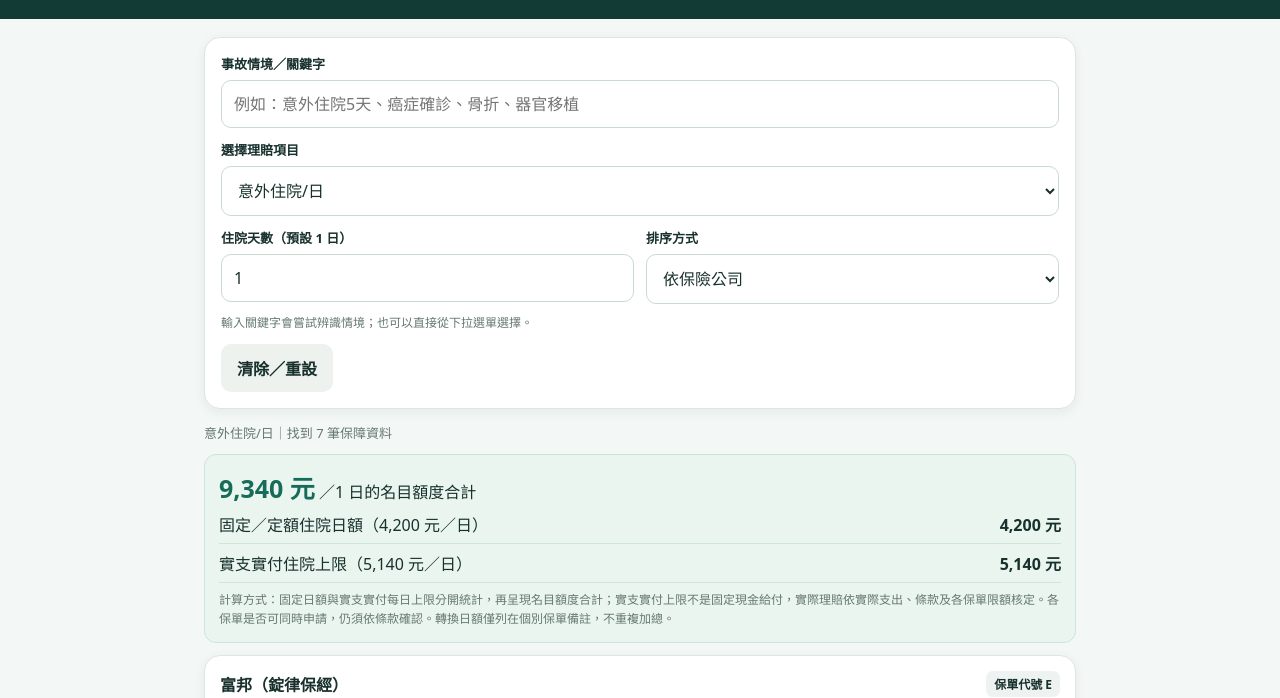
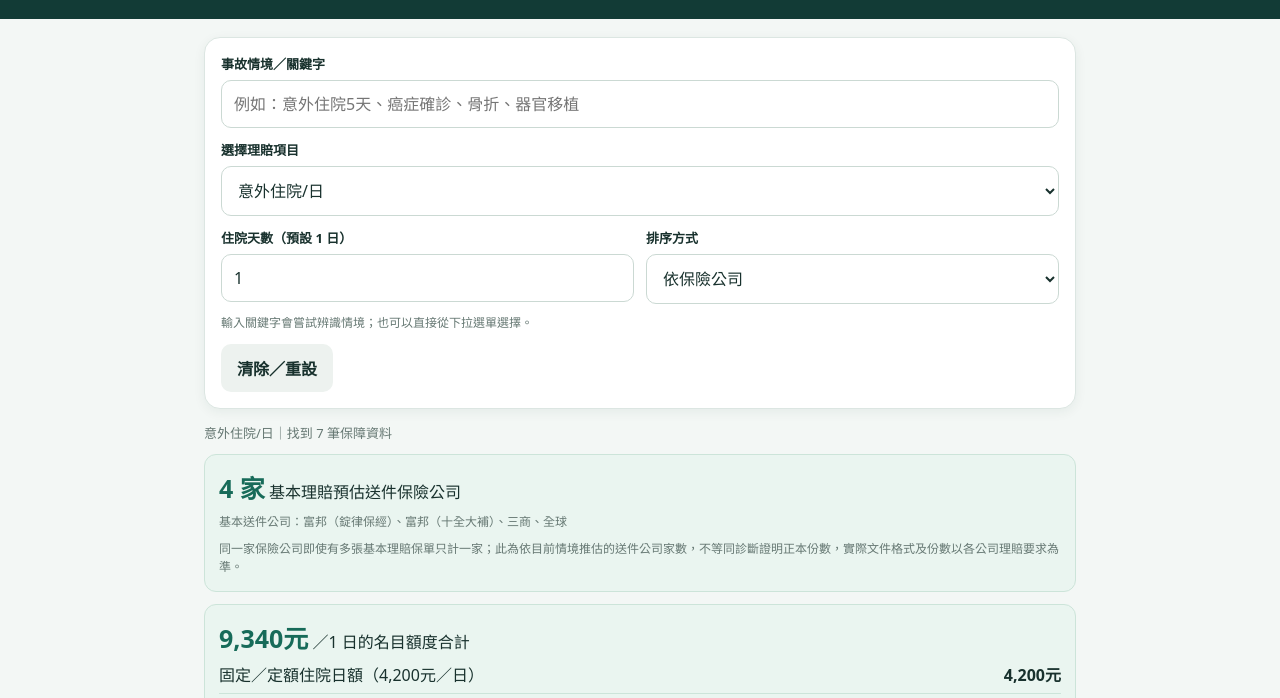
Before and after one commit to CHILL-HI/insurance2026, a plain HTML site: page index.html in a window 1280 px wide. Shown: the part 88-786 px from the top of the page. Drawn offline with Linux system fonts and the light colour scheme.

Commit message:
Add files via upload

```diff
--- a/index.html
+++ b/index.html
@@ -181,7 +181,19 @@ const sumConfigs = {
  "傷害保險顏面整形": {total:3000000, title:"顏面整形費用名目保額", lines:[["W10",3000000]], note:"須符合頭、臉、頸部治療後遺存顯著醜型及正式條款認定。"},
  "家庭成員意外責任險": {total:500000, title:"家庭成員意外責任名目保額", lines:[["W14",500000]], note:"責任險須先符合承保責任、事故及理賠條件，並非事故發生即定額給付。"}
 };
-const money = n => Math.round(n).toLocaleString("zh-TW") + " 元";
+function money(n){
+ const v=Math.round(Number(n)||0);
+ if(v<10000) return v.toLocaleString("zh-TW")+"元";
+ const wan=Math.floor(v/10000), rest=v%10000;
+ if(rest===0) return `${wan}萬元`;
+ const q=Math.floor(rest/1000), h=Math.floor((rest%1000)/100), t=Math.floor((rest%100)/10), u=rest%10;
+ let tail="";
+ if(q) tail+=`${q}千`;
+ if(h) tail+=`${h}百`;
+ if(t) tail+=`${t}十`;
+ if(u) tail+=`${u}`;
+ return `${wan}萬${tail}元`;
+}
 function appendSummary(out, cfg){
  const summary=document.createElement("section");summary.className="summary";
  const heading=document.createElement("div");heading.innerHTML=`<strong>${money(cfg.total)}</strong> <span>${cfg.title}</span>`;summary.appendChild(heading);
@@ -190,6 +202,11 @@ function appendSummary(out, cfg){
  const hint=document.createElement("div");hint.className="sumhint";hint.textContent=cfg.note;summary.appendChild(hint);out.appendChild(summary);
 }
 function isTerminatedDeathRow(r, scenario){return (scenario==="意外身故"||scenario==="疾病身故") && ["A","F","I","K"].includes(r.code)}
+function isSpecialPromptRow(r, scenario){
+ if(r.basis.includes("提示標籤") || r.item.includes("（提示）") || r.item.includes("（備註）")) return true;
+ if(["疾病住院/日","癌症住院/日"].includes(scenario) && r.code==="M") return true;
+ return false;
+}
 function render(){
  const selected=scenarioSelect.value;
  let rows=records.filter(r=>r.scenario===selected);
@@ -201,20 +218,40 @@ function render(){
  else if($("sort").value==="company") rows.sort((a,b)=>a.company.localeCompare(b.company,"zh-Hant")||a.code.localeCompare(b.code));
  const out=$("output");out.innerHTML="";
  const count=document.createElement("div");count.className="count";count.textContent=`${selected}｜找到 ${rows.length} 筆保障資料`;out.appendChild(count);
+  const baseClaimRows=rows.filter(r=>!isTerminatedDeathRow(r,selected) && !isSpecialPromptRow(r,selected));
+  const baseInsurers=[...new Set(baseClaimRows.map(displayCompany))];
+  const specialInsurers=[...new Set(rows.filter(r=>isSpecialPromptRow(r,selected)).map(displayCompany))];
+  if(baseInsurers.length || specialInsurers.length){
+   const cert=document.createElement("section");cert.className="summary";
+   const heading=document.createElement("div");
+   heading.innerHTML=`<strong>${baseInsurers.length} 家</strong> <span>基本理賠預估送件保險公司</span>`;
+   cert.appendChild(heading);
+   const names=document.createElement("div");names.className="sumhint";
+   names.textContent=baseInsurers.length ? "基本送件公司："+baseInsurers.join("、") : "此情境沒有可列入基本送件家數的保險公司。";
+   cert.appendChild(names);
+   if(specialInsurers.length){
+    const special=document.createElement("div");special.className="sumhint";
+    special.textContent="特殊條件提示（不計入基本家數）："+specialInsurers.join("、")+"。";
+    cert.appendChild(special);
+   }
+   const note=document.createElement("div");note.className="sumhint";
+   note.textContent="同一家保險公司即使有多張基本理賠保單只計一家；此為依目前情境推估的送件公司家數，不等同診斷證明正本份數，實際文件格式及份數以各公司理賠要求為準。";
+   cert.appendChild(note);out.appendChild(cert);
+  }
  if(rows.length && selected.includes("住院/日")){
   const days=Math.max(1,Math.min(365,parseInt($("days").value,10)||1));
-  const dailyRows=rows.filter(r=>r.amount.includes("元／日"));
+  const dailyRows=rows.filter(r=>r.amount.includes("元／日") && !isSpecialPromptRow(r,selected));
   const fixedRows=dailyRows.filter(r=>!r.item.includes("住院上限"));
   const reimbursementRows=dailyRows.filter(r=>r.item.includes("住院上限"));
   const getDaily=r=>{const m=r.amount.replace(/,/g,"").match(/([0-9]+(?:\.[0-9]+)?)/);return m?Number(m[1]):0};
   const fixedPerDay=fixedRows.reduce((sum,r)=>sum+getDaily(r),0);
   const reimbPerDay=reimbursementRows.reduce((sum,r)=>sum+getDaily(r),0);
   const totalPerDay=fixedPerDay+reimbPerDay;
-  const money=n=>Math.round(n).toLocaleString("zh-TW")+" 元";
+  const moneyFormat=money;
   const summary=document.createElement("section");summary.className="summary";
-  const heading=document.createElement("div");heading.innerHTML=`<strong>${money(totalPerDay*days)}</strong> <span>／${days} 日的名目額度合計</span>`;summary.appendChild(heading);
-  const line1=document.createElement("div");line1.className="sumline";line1.innerHTML=`<span>固定／定額住院日額（${money(fixedPerDay)}／日）</span><span class="sumvalue">${money(fixedPerDay*days)}</span>`;summary.appendChild(line1);
-  const line2=document.createElement("div");line2.className="sumline";line2.innerHTML=`<span>實支實付住院上限（${money(reimbPerDay)}／日）</span><span class="sumvalue">${money(reimbPerDay*days)}</span>`;summary.appendChild(line2);
+  const heading=document.createElement("div");heading.innerHTML=`<strong>${moneyFormat(totalPerDay*days)}</strong> <span>／${days} 日的名目額度合計</span>`;summary.appendChild(heading);
+  const line1=document.createElement("div");line1.className="sumline";line1.innerHTML=`<span>固定／定額住院日額（${moneyFormat(fixedPerDay)}／日）</span><span class="sumvalue">${moneyFormat(fixedPerDay*days)}</span>`;summary.appendChild(line1);
+  const line2=document.createElement("div");line2.className="sumline";line2.innerHTML=`<span>實支實付住院上限（${moneyFormat(reimbPerDay)}／日）</span><span class="sumvalue">${moneyFormat(reimbPerDay*days)}</span>`;summary.appendChild(line2);
   const hint=document.createElement("div");hint.className="sumhint";hint.textContent="計算方式：固定日額與實支實付每日上限分開統計，再呈現名目額度合計；實支實付上限不是固定現金給付，實際理賠依實際支出、條款及各保單限額核定。各保單是否可同時申請，仍須依條款確認。轉換日額僅列在個別保單備註，不重複加總。";summary.appendChild(hint);
   out.appendChild(summary);
  } else if(rows.length && sumConfigs[selected]) {
@@ -234,9 +271,9 @@ function render(){
    if(isTerminatedDeathRow(r,selected)){
     const tag=document.createElement("div");tag.className="tags";
     const pill=document.createElement("span");pill.className="tag";pill.textContent="已於首年後解約，不納入身故合計";tag.appendChild(pill);card.appendChild(tag);
-   } else if(r.basis.includes("提示標籤")||r.item.includes("（提示）")||r.item.includes("（備註）")){
+   } else if(isSpecialPromptRow(r,selected)){
     const tag=document.createElement("div");tag.className="tags";
-    const pill=document.createElement("span");pill.className="tag";pill.textContent="提示／備註，不納入主項合計";tag.appendChild(pill);card.appendChild(tag);
+    const pill=document.createElement("span");pill.className="tag";pill.textContent=(r.code==="M" && (selected==="疾病住院/日"||selected==="癌症住院/日"))?"特殊條件：定期重大疾病住院補助，僅提示不列入基本合計":"提示／備註，不納入主項合計";tag.appendChild(pill);card.appendChild(tag);
    }
    out.appendChild(card);
   });
```
